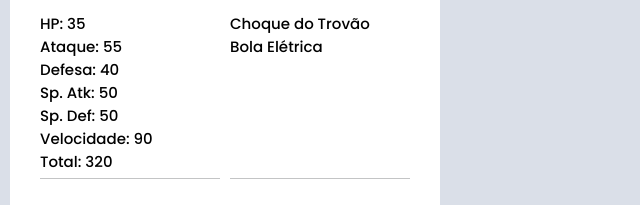
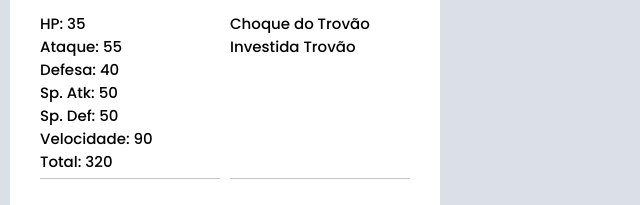
Before and after one commit to Emerson-O-Silva/Projeto-Pokedex-Devemdobro, a plain HTML site: page index.html in a window 1280 px wide. Shown: the part 528-733 px from the top of the page, 300-940 px from the left. Drawn offline with Linux system fonts and the light colour scheme.

Commit message:
mudando habilidade do pikachu de bola elétrica para investida trovão

```diff
--- a/index.html
+++ b/index.html
@@ -54,7 +54,7 @@
 
                             <ul>
                                 <li>Choque do Trovão</li>
-                                <li>Bola Elétrica</li>
+                                <li>Investida Trovão</li>
                             </ul>
                         </div>
                     </div>
```
Also changed, not shown: Pokedex.gif (added), 1 other file.
